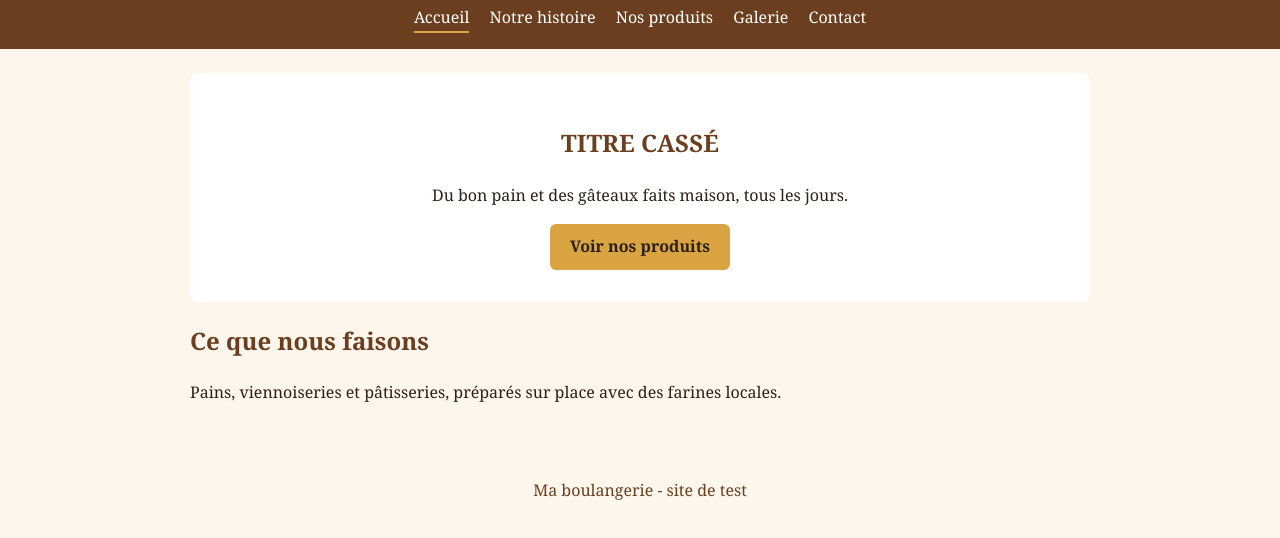
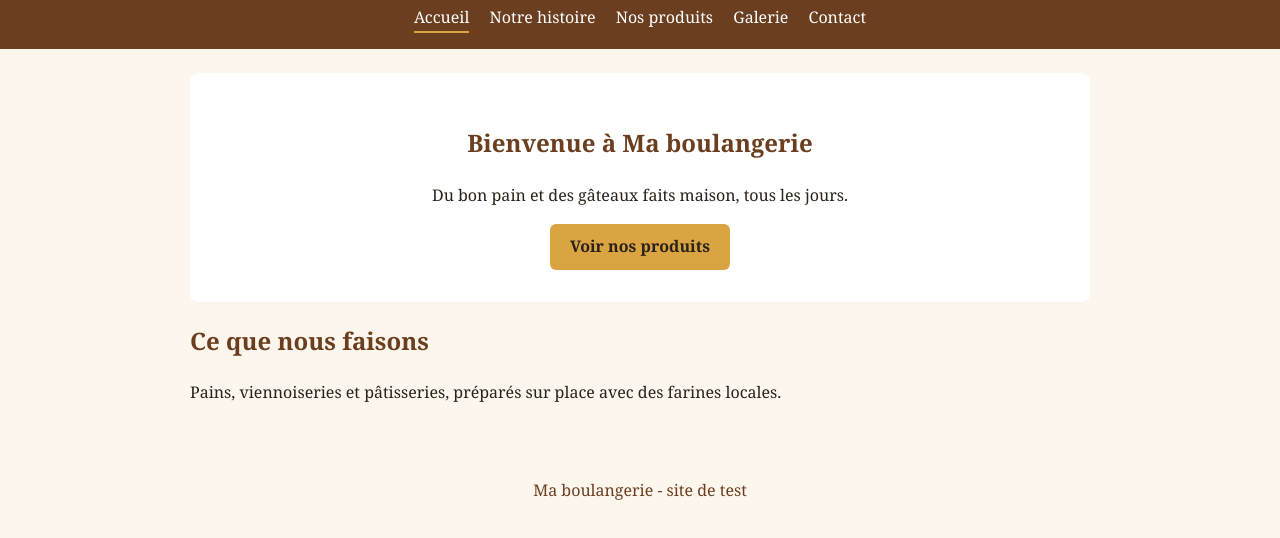
Before and after one commit to violaineclair-cyber/ma-boulangerie, a plain HTML site: page index.html in a window 1280 px wide. Shown: the part 60-598 px from the top of the page. Drawn offline with Linux system fonts and the light colour scheme.

Commit message:
Annulation de l'erreur volontaire

```diff
--- a/index.html
+++ b/index.html
@@ -25,7 +25,7 @@
   <!-- Contenu propre à cette page -->
   <main>
     <section class="banniere">
-      <h1>TITRE CASSÉ</h1>
+      <h1>Bienvenue à Ma boulangerie</h1>
       <p>Du bon pain et des gâteaux faits maison, tous les jours.</p>
       <a class="bouton" href="produits.html">Voir nos produits</a>
     </section>
```
